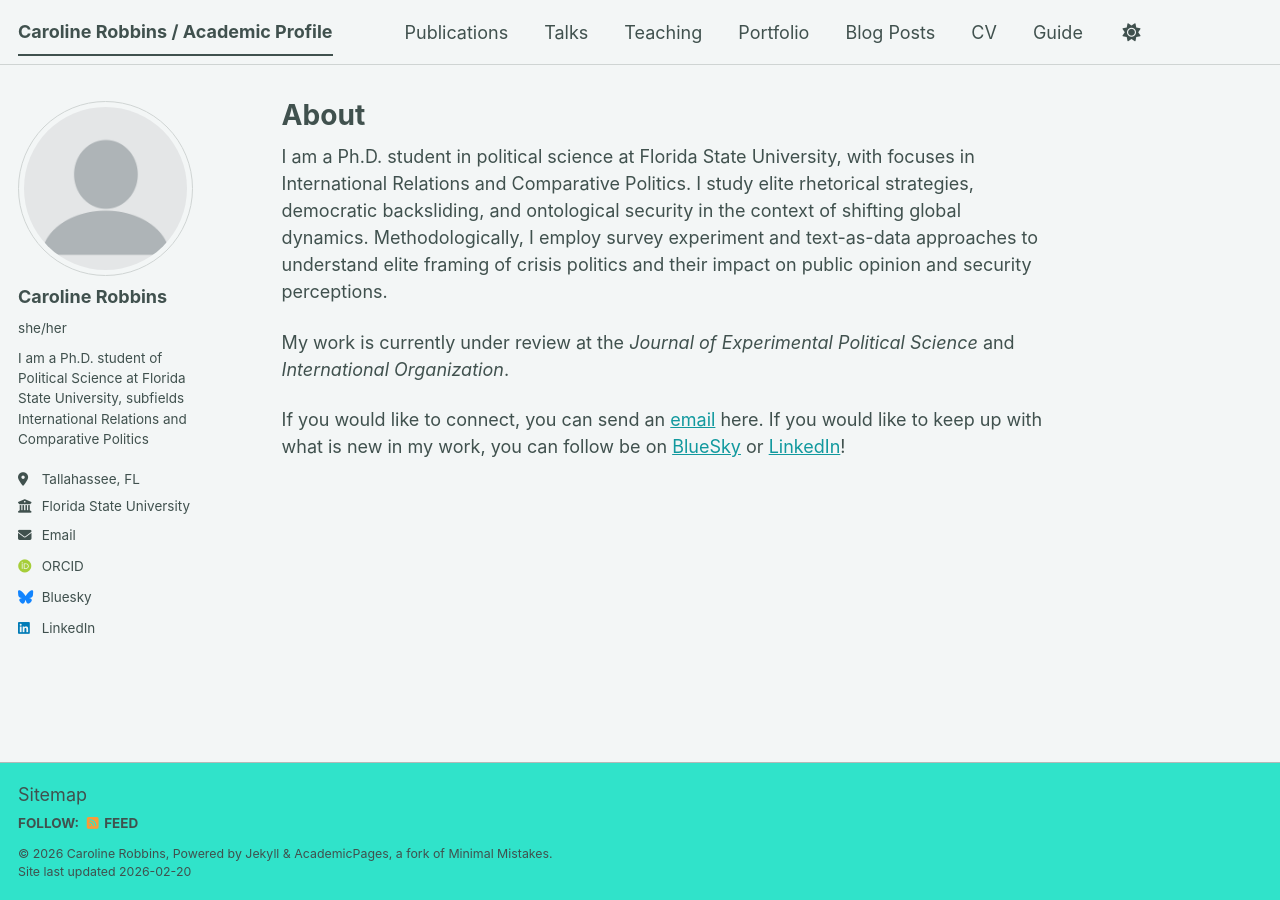
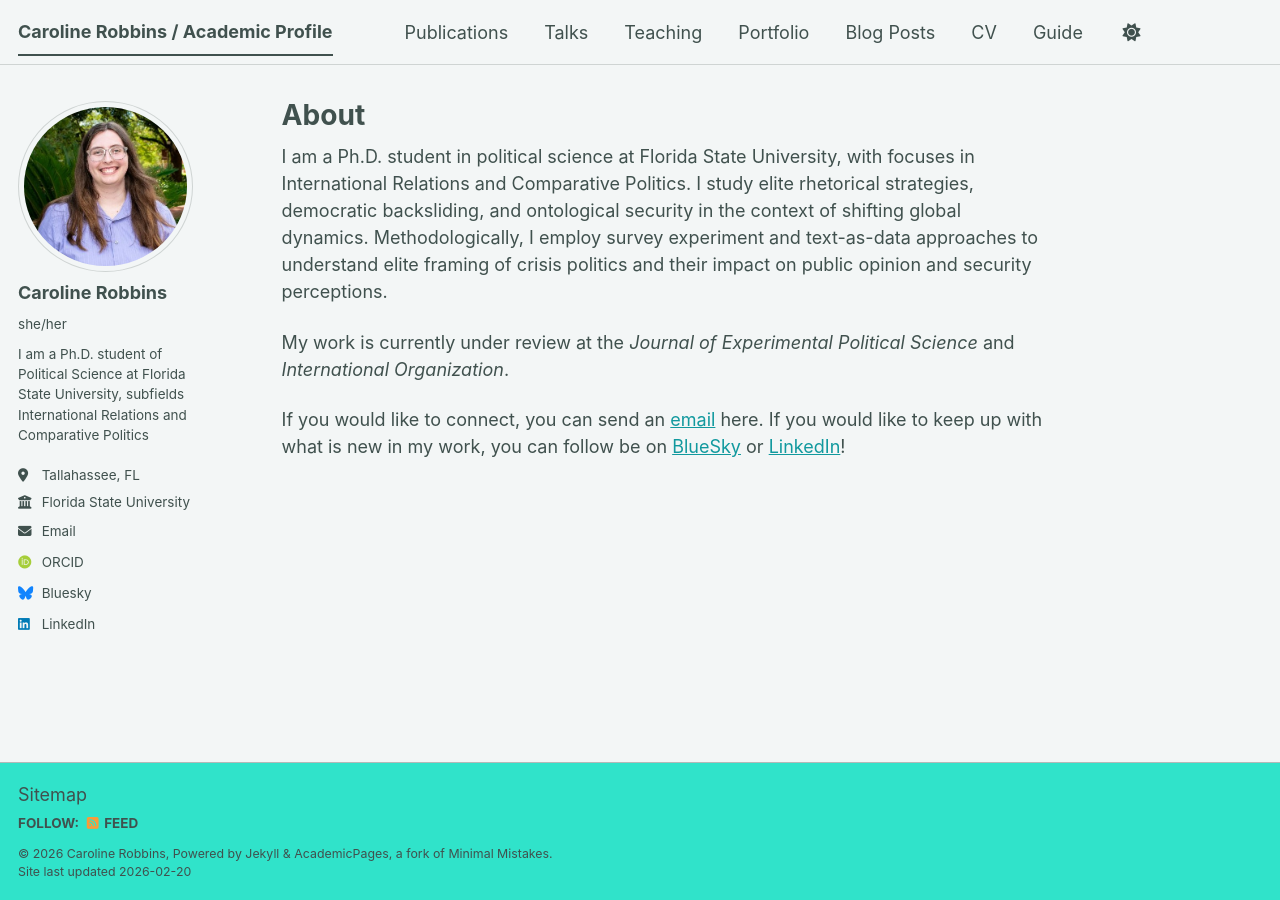
Before and after one commit to crobbinsphd/crobbinsphd.github.io, a Jekyll site: the page built from _pages/about.md, in a window 1280 px wide. Built offline with Jekyll 4.4.1, drawn with Linux system fonts in a browser that asks for light colours; some web fonts are replaced; a script bundle is joined from its source files by our own code; library files that are not in the unit come from our copies.

Commit message:
Update _config.yml
Added profile image

```diff
--- a/_config.yml
+++ b/_config.yml
@@ -23,7 +23,7 @@ repository               : "crobbinsphd/crobbinsphd.github.io"
 #               Additional customization can be done by editing /_includes/author-profile.html
 author:
   # Biographic information
-  avatar           : "profile.png"
+  avatar           : "github_headshot.jpg"
   name             : "Caroline Robbins"
   pronouns         : "she/her"
   bio              : "I am a Ph.D. student of Political Science at Florida State University, subfields International Relations and Comparative Politics "
```
